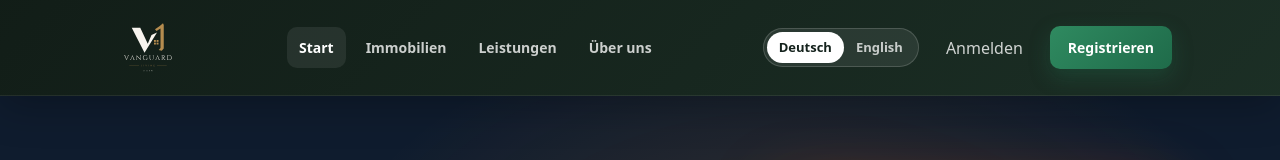
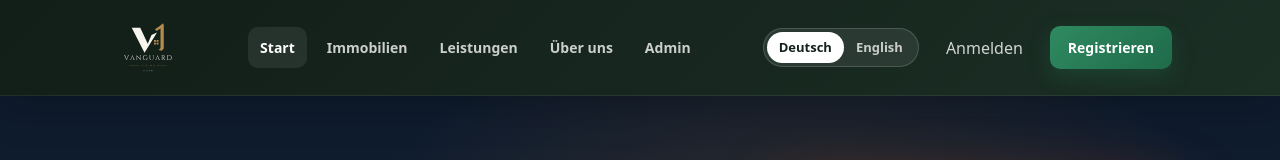
Before and after one commit to ms31991/vang-test, a React (Vite) app in the folder vanguarg/: page / in a window 1280 px wide. Shown: the top 160 px of the page. Built offline with nearby package versions, Linux system fonts and the light colour scheme; no server answers.

Commit message:
Admin by email

```diff
--- a/vanguarg/src/components/Navbar.jsx
+++ b/vanguarg/src/components/Navbar.jsx
@@ -1,7 +1,6 @@
 import { useEffect, useState } from "react";
 import { Link, NavLink, useLocation, useNavigate } from "react-router-dom";
 import { useAuth, useClerk } from "@clerk/react";
-import { api } from "../api";
 import { useLanguage } from "../i18n/LanguageContext";
 import LanguageSwitcher from "./LanguageSwitcher";
 import Logo from "./Logo";
@@ -9,10 +8,14 @@ import "./Navbar.css";
 
 function isTypingField(element) {
   if (!element || element === document.body) return false;
+
   const tag = element.tagName;
+
   if (tag === "TEXTAREA" || tag === "SELECT") return true;
+
   if (tag === "INPUT") {
     const type = String(element.type || "text").toLowerCase();
+
     return ![
       "checkbox",
       "radio",
@@ -25,6 +28,7 @@ function isTypingField(element) {
       "color",
     ].includes(type);
   }
+
   return Boolean(element.isContentEditable);
 }
 
@@ -32,58 +36,73 @@ export default function Navbar() {
   const { t } = useLanguage();
   const location = useLocation();
   const navigate = useNavigate();
-  const { isLoaded, isSignedIn, getToken } = useAuth();
+
+  const { isLoaded, isSignedIn } = useAuth();
   const { signOut } = useClerk();
-  const [isAdminUser, setIsAdminUser] = useState(false);
+
   const desktopLinks = [
-    { to: "/", label: t("navHome"), end: true },
-    { to: "/immobilien", label: t("navProperties") },
-    { to: "/#leistungen", label: t("navServices"), service: true },
-    { to: "/ueber-uns", label: t("navAbout") },
+    {
+      to: "/",
+      label: t("navHome"),
+      end: true,
+    },
+    {
+      to: "/immobilien",
+      label: t("navProperties"),
+    },
+    {
+      to: "/#leistungen",
+      label: t("navServices"),
+      service: true,
+    },
+    {
+      to: "/ueber-uns",
+      label: t("navAbout"),
+    },
+
+    // Support / Inbox
     ...(isSignedIn
-      ? [{ to: "/posteingang", label: isAdminUser ? t("navInbox") : t("navSupport") }]
+      ? [
+          {
+            to: "/posteingang",
+            label: t("navSupport"),
+          },
+        ]
       : []),
-    ...(isAdminUser ? [{ to: "/verwaltung", label: t("navAdmin") }] : []),
+
+    // ADMIN — SHFAQET GJITHMONË
+    {
+      to: "/verwaltung",
+      label: t("navAdmin"),
+    },
   ];
+
   const [isMobile, setIsMobile] = useState(
     () =>
       typeof window !== "undefined" &&
       window.matchMedia("(max-width: 768px)").matches,
   );
+
   const [keyboardOpen, setKeyboardOpen] = useState(false);
 
   const isHome = location.pathname === "/";
+
   const isProperties = location.pathname.startsWith("/immobilien");
+
   const isAbout = location.pathname.startsWith("/ueber-uns");
-  const isServices = location.pathname === "/" && location.hash === "#leistungen";
+
+  const isServices =
+    location.pathname === "/" && location.hash === "#leistungen";
+
   const isInbox = location.pathname.startsWith("/posteingang");
+
   const isAdmin = location.pathname.startsWith("/verwaltung");
+
   const isAccount =
     location.pathname === "/anmelden" ||
     location.pathname.startsWith("/anmelden/") ||
     location.pathname === "/registrieren" ||
     location.pathname.startsWith("/registrieren/");
-
-  useEffect(() => {
-    if (!isLoaded || !isSignedIn) {
-      setIsAdminUser(false);
-      return;
-    }
-
-    let ignore = false;
-    getToken()
-      .then((token) => api("/api/me", { token }))
-      .then((me) => {
-        if (!ignore) setIsAdminUser(me.role === "admin");
-      })
-      .catch(() => {
-        if (!ignore) setIsAdminUser(false);
-      });
-
-    return () => {
-      ignore = true;
-    };
-  }, [isLoaded, isSignedIn, getToken]);
 
   async function handleLogout() {
     await signOut();
@@ -91,10 +110,21 @@ export default function Navbar() {
   }
 
   useEffect(() => {
+    if (!isLoaded) return;
+  }, [isLoaded]);
+
+  useEffect(() => {
     const media = window.matchMedia("(max-width: 768px)");
-    const sync = () => setIsMobile(media.matches);
+
+    const sync = () => {
+      setIsMobile(media.matches);
+    };
+
     media.addEventListener("change", sync);
-    return () => media.removeEventListener("change", sync);
+
+    return () => {
+      media.removeEventListener("change", sync);
+    };
   }, []);
 
   useEffect(() => {
@@ -104,8 +134,10 @@ export default function Navbar() {
     }
 
     let timer = 0;
+
     const sync = () => {
       window.clearTimeout(timer);
+
       timer = window.setTimeout(() => {
         setKeyboardOpen(isTypingField(document.activeElement));
       }, 60);
@@ -113,6 +145,7 @@ export default function Navbar() {
 
     window.addEventListener("focusin", sync);
     window.addEventListener("focusout", sync);
+
     return () => {
       window.clearTimeout(timer);
       window.removeEventListener("focusin", sync);
@@ -122,19 +155,35 @@ export default function Navbar() {
 
   return (
     <>
+      {/* =========================
+          DESKTOP NAVBAR
+      ========================== */}
       {!isMobile && (
         <header className="navbar">
           <div className="navbar-inner">
-            <NavLink to="/" className="navbar-logo" end aria-label="Vanguard">
+            {/* LOGO */}
+            <NavLink
+              to="/"
+              className="navbar-logo"
+              end
+              aria-label="Vanguard"
+            >
               <Logo />
             </NavLink>
-            <nav className="navbar-links" aria-label={t("navMain")}>
+
+            {/* LINKS */}
+            <nav
+              className="navbar-links"
+              aria-label={t("navMain")}
+            >
               {desktopLinks.map((link) => {
                 const active = link.service
                   ? isServices
                   : link.end
                     ? location.pathname === "/" && !isServices
-                    : location.pathname === link.to || location.pathname.startsWith(`${link.to}/`);
+                    : location.pathname === link.to ||
+                      location.pathname.startsWith(`${link.to}/`);
+
                 return (
                   <Link
                     key={link.to}
@@ -147,18 +196,32 @@ export default function Navbar() {
                 );
               })}
             </nav>
+
+            {/* ACTIONS */}
             <div className="navbar-actions">
               <LanguageSwitcher />
+
               {isSignedIn ? (
-                <button type="button" className="login-link" onClick={handleLogout}>
+                <button
+                  type="button"
+                  className="login-link"
+                  onClick={handleLogout}
+                >
                   {t("navLogout")}
                 </button>
               ) : (
                 <>
-                  <NavLink to="/anmelden" className="login-link">
+                  <NavLink
+                    to="/anmelden"
+                    className="login-link"
+                  >
                     {t("navLogin")}
                   </NavLink>
-                  <NavLink to="/registrieren" className="register-link">
+
+                  <NavLink
+                    to="/registrieren"
+                    className="register-link"
+                  >
                     {t("navRegister")}
                   </NavLink>
                 </>
@@ -168,109 +231,202 @@ export default function Navbar() {
         </header>
       )}
 
+      {/* =========================
+          MOBILE LANGUAGE
+      ========================== */}
       {isMobile && (
         <div className="mobile-lang">
           <LanguageSwitcher />
         </div>
       )}
 
+      {/* =========================
+          MOBILE BOTTOM NAV
+      ========================== */}
       {isMobile && (
         <nav
-          className={`mobile-bottom-nav${keyboardOpen ? " mobile-bottom-nav--hidden" : ""}`}
+          className={`mobile-bottom-nav${
+            keyboardOpen
+              ? " mobile-bottom-nav--hidden"
+              : ""
+          }`}
           aria-label={t("navMobile")}
           aria-hidden={keyboardOpen}
         >
+          {/* HOME */}
           <NavLink
             to="/"
             end
-            className={() => `mobile-nav-item${isHome && !isServices ? " active" : ""}`}
+            className={() =>
+              `mobile-nav-item${
+                isHome && !isServices ? " active" : ""
+              }`
+            }
           >
-            <svg className="mobile-nav-icon" viewBox="0 0 24 24" fill="none" stroke="currentColor" strokeWidth="1.8" strokeLinecap="round" strokeLinejoin="round">
+            <svg
+              className="mobile-nav-icon"
+              viewBox="0 0 24 24"
+              fill="none"
+              stroke="currentColor"
+              strokeWidth="1.8"
+              strokeLinecap="round"
+              strokeLinejoin="round"
+            >
               <path d="M4 10.5 12 4l8 6.5V20a1.5 1.5 0 0 1-1.5 1.5h-13A1.5 1.5 0 0 1 4 20z" />
               <path d="M9.5 21.5v-7h5v7" />
             </svg>
+
             <span>{t("navHome")}</span>
           </NavLink>
 
+          {/* PROPERTIES */}
           <NavLink
             to="/immobilien"
-            className={() => `mobile-nav-item${isProperties ? " active" : ""}`}
+            className={() =>
+              `mobile-nav-item${
+                isProperties ? " active" : ""
+              }`
+            }
           >
-            <svg className="mobile-nav-icon" viewBox="0 0 24 24" fill="none" stroke="currentColor" strokeWidth="1.8" strokeLinecap="round" strokeLinejoin="round">
+            <svg
+              className="mobile-nav-icon"
+              viewBox="0 0 24 24"
+              fill="none"
+              stroke="currentColor"
+              strokeWidth="1.8"
+              strokeLinecap="round"
+              strokeLinejoin="round"
+            >
               <path d="M4 20V9.5L12 4l8 5.5V20" />
               <path d="M9 20v-6h6v6" />
             </svg>
+
             <span>{t("navProperties")}</span>
           </NavLink>
 
-          {isAdminUser ? (
+          {/* =========================
+              ADMIN — ALWAYS VISIBLE
+          ========================== */}
           <NavLink
             to="/verwaltung"
-              className={() => `mobile-nav-center${isAdmin ? " active" : ""}`}
+            className={() =>
+              `mobile-nav-center${
+                isAdmin ? " active" : ""
+              }`
+            }
             aria-label={t("navAdmin")}
           >
             <span className="mobile-nav-center-btn">
-                <svg viewBox="0 0 24 24" fill="none" stroke="currentColor" strokeWidth="2.4" strokeLinecap="round">
-                  <path d="M12 5v14M5 12h14" />
+              <svg
+                viewBox="0 0 24 24"
+                fill="none"
+                stroke="currentColor"
+                strokeWidth="2.4"
+                strokeLinecap="round"
+              >
+                <path d="M12 5v14" />
+                <path d="M5 12h14" />
               </svg>
             </span>
           </NavLink>
-          ) : (
-            <Link
-              to="/#leistungen"
-              className={`mobile-nav-item${isServices ? " active" : ""}`}
-              aria-current={isServices ? "page" : undefined}
-            >
-              <svg className="mobile-nav-icon" viewBox="0 0 24 24" fill="none" stroke="currentColor" strokeWidth="1.8" strokeLinecap="round" strokeLinejoin="round">
-                <path d="M5 7h14M5 12h14M5 17h14" />
-              </svg>
-              <span>{t("navServices")}</span>
-            </Link>
-          )}
 
+          {/* SUPPORT */}
           {isSignedIn ? (
             <NavLink
               to="/posteingang"
-              className={() => `mobile-nav-item${isInbox ? " active" : ""}`}
+              className={() =>
+                `mobile-nav-item${
+                  isInbox ? " active" : ""
+                }`
+              }
             >
-              <svg className="mobile-nav-icon" viewBox="0 0 24 24" fill="none" stroke="currentColor" strokeWidth="1.8" strokeLinecap="round" strokeLinejoin="round">
+              <svg
+                className="mobile-nav-icon"
+                viewBox="0 0 24 24"
+                fill="none"
+                stroke="currentColor"
+                strokeWidth="1.8"
+                strokeLinecap="round"
+                strokeLinejoin="round"
+              >
                 <path d="M4 6.5h16v11H4z" />
                 <path d="m4 7 8 6 8-6" />
               </svg>
-              <span>{isAdminUser ? t("navInbox") : t("navSupport")}</span>
+
+              <span>{t("navSupport")}</span>
             </NavLink>
           ) : (
             <NavLink
               to="/ueber-uns"
-              className={() => `mobile-nav-item${isAbout ? " active" : ""}`}
+              className={() =>
+                `mobile-nav-item${
+                  isAbout ? " active" : ""
+                }`
+              }
             >
-              <svg className="mobile-nav-icon" viewBox="0 0 24 24" fill="none" stroke="currentColor" strokeWidth="1.8" strokeLinecap="round" strokeLinejoin="round">
+              <svg
+                className="mobile-nav-icon"
+                viewBox="0 0 24 24"
+                fill="none"
+                stroke="currentColor"
+                strokeWidth="1.8"
+                strokeLinecap="round"
+                strokeLinejoin="round"
+              >
                 <circle cx="12" cy="12" r="8" />
                 <path d="M12 11v5" />
                 <path d="M12 8h.01" />
               </svg>
+
               <span>{t("navAbout")}</span>
             </NavLink>
           )}
 
+          {/* LOGIN / LOGOUT */}
           {isSignedIn ? (
-            <button type="button" className="mobile-nav-item" onClick={handleLogout}>
-              <svg className="mobile-nav-icon" viewBox="0 0 24 24" fill="none" stroke="currentColor" strokeWidth="1.8" strokeLinecap="round" strokeLinejoin="round">
+            <button
+              type="button"
+              className="mobile-nav-item"
+              onClick={handleLogout}
+            >
+              <svg
+                className="mobile-nav-icon"
+                viewBox="0 0 24 24"
+                fill="none"
+                stroke="currentColor"
+                strokeWidth="1.8"
+                strokeLinecap="round"
+                strokeLinejoin="round"
+              >
                 <path d="M10 7V5.5A1.5 1.5 0 0 1 11.5 4h7A1.5 1.5 0 0 1 20 5.5v13a1.5 1.5 0 0 1-1.5 1.5h-7A1.5 1.5 0 0 1 10 18.5V17" />
                 <path d="M4 12h10" />
                 <path d="M7 9l-3 3 3 3" />
               </svg>
+
               <span>{t("navLogout")}</span>
             </button>
           ) : (
             <NavLink
               to="/anmelden"
-              className={() => `mobile-nav-item${isAccount ? " active" : ""}`}
+              className={() =>
+                `mobile-nav-item${
+                  isAccount ? " active" : ""
+                }`
+              }
             >
-              <svg className="mobile-nav-icon" viewBox="0 0 24 24" fill="none" stroke="currentColor" strokeWidth="1.8" strokeLinecap="round" strokeLinejoin="round">
+              <svg
+                className="mobile-nav-icon"
+                viewBox="0 0 24 24"
+                fill="none"
+                stroke="currentColor"
+                strokeWidth="1.8"
+                strokeLinecap="round"
+                strokeLinejoin="round"
+              >
                 <circle cx="12" cy="8" r="3.2" />
                 <path d="M5.5 19.2c.9-3.1 3.4-4.7 6.5-4.7s5.6 1.6 6.5 4.7" />
               </svg>
+
               <span>{t("navLogin")}</span>
             </NavLink>
           )}
```
Lines whose indentation alone changed are shown as unchanged.
